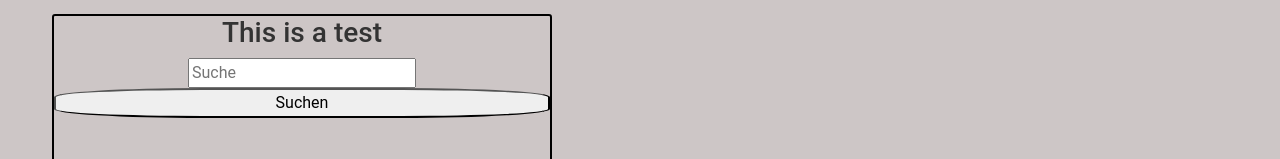
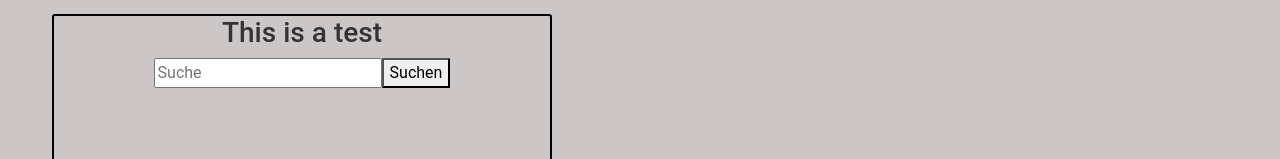
Before and after one commit to Giancarlo49/rocadaro-final-project, a React (Vite) app in the folder rocadaro/frontend/: page / in a window 1280 px wide. Shown: the part 280-439 px from the top of the page. Built offline with nearby package versions, Linux system fonts and the light colour scheme.

Commit message:
buttonGo

```diff
--- a/rocadaro/frontend/src/components/cards/Cards.css
+++ b/rocadaro/frontend/src/components/cards/Cards.css
@@ -1,5 +1,5 @@
-button{
-    height: 100%;
-    width: 100%;
-    border-radius: 30%;
+.buttonGo {
+  height: 100%;
+  width: 100%;
+  border-radius: 30%;
 }
--- a/rocadaro/frontend/src/components/cards/Cards.jsx
+++ b/rocadaro/frontend/src/components/cards/Cards.jsx
@@ -1,31 +1,30 @@
-import './Cards.css';
+import "./Cards.css";
 // import { Link } from 'react-router-dom';
-import Card from 'react-bootstrap/Card';
-import CardGroup from 'react-bootstrap/CardGroup';
-import Garden from './imagesCard/daniel-watson-8vBpYpTGo90-unsplash.jpg';
-import Haushaltsware from './imagesCard/scott-umstattd-wxruheY5nG8-unsplash.jpg';
-import Elektro from './imagesCard/Elektro.jpg';
-import Mode from './imagesCard/CardMode.jpg'
-
+import Card from "react-bootstrap/Card";
+import CardGroup from "react-bootstrap/CardGroup";
+import Garden from "./imagesCard/daniel-watson-8vBpYpTGo90-unsplash.jpg";
+import Haushaltsware from "./imagesCard/scott-umstattd-wxruheY5nG8-unsplash.jpg";
+import Elektro from "./imagesCard/Elektro.jpg";
+import Mode from "./imagesCard/CardMode.jpg";
 
 const cardsData = [
   {
-    title: 'Haushaltsware',
+    title: "Haushaltsware",
     // text: 'Hier kann man finden die besten Haushaltsware',
     image: Haushaltsware,
   },
   {
-    title: 'Elektro',
+    title: "Elektro",
     // text: 'Contenido de la tarjeta 2',
     image: Elektro,
   },
   {
-    title: 'Garten',
+    title: "Garten",
     // text: 'Contenido de la tarjeta 3',
     image: Garden,
   },
   {
-    title: 'Mode',
+    title: "Mode",
     // text: 'Contenido de la tarjeta 3',
     image: Mode,
   },
@@ -35,23 +34,18 @@ function GroupExample() {
   return (
     <CardGroup>
       {cardsData.map((card, index) => (
-
         <Card key={index}>
           <Card.Img className="cardImage" variant="top" src={card.image} />
           <Card.Body>
             <Card.Title>{card.title}</Card.Title>
-
           </Card.Body>
           <Card.Footer>
             {/* <Link to="/#"> */}
-        <button>GO!!</button>
+            <button className="buttonGo">GO!!</button>
             {/* </Link> */}
           </Card.Footer>
         </Card>
-
-
       ))}
-
     </CardGroup>
   );
 }
--- a/rocadaro/frontend/src/components/navbar/Navbar.jsx
+++ b/rocadaro/frontend/src/components/navbar/Navbar.jsx
@@ -49,7 +49,7 @@
 // export default Navbar;
 
 //
-import React, { useState } from "react";
+import { useState } from "react";
 import "./Navbar.css";
 import "bootstrap-icons/font/bootstrap-icons.css";
 
```
Lines whose indentation alone changed are shown as unchanged.
